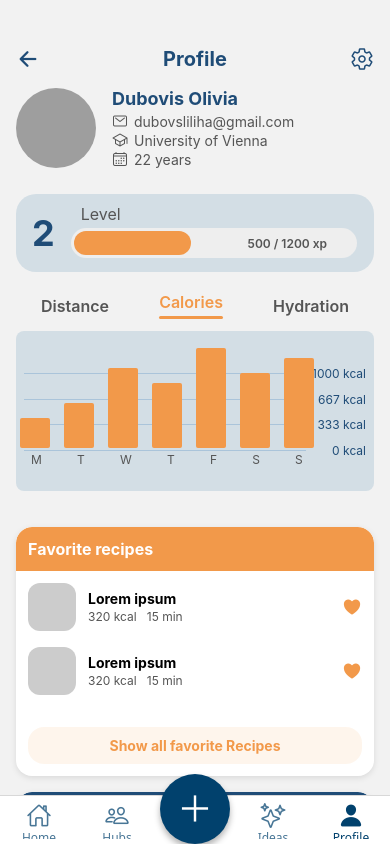
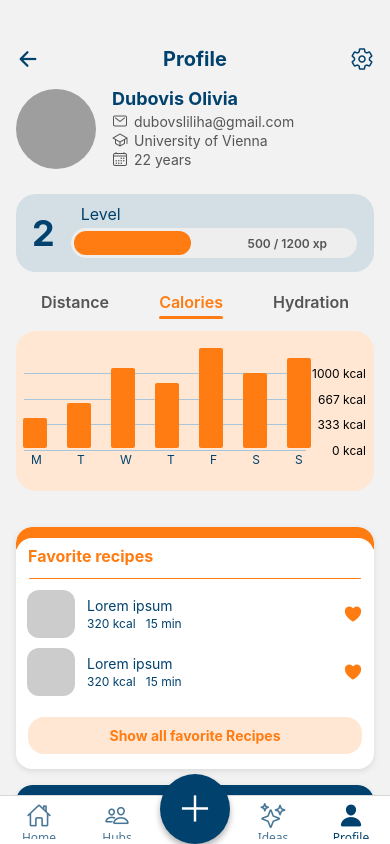
Before and after one commit to DenysGusti/m3hciss25, a React Native app: screen /Profile in a window 390 px wide. Built offline with nearby package versions, Linux system fonts and the light colour scheme; grey boxes are pictures that could not be loaded.

Commit message:
The improvement of favorite recipes and activities sections, adding the apporpriate colors

```diff
--- a/src/screens/ProfileScreen.js
+++ b/src/screens/ProfileScreen.js
@@ -3,6 +3,7 @@ import React, { useState } from 'react';
 import {ScrollView, View, Text, Image, TouchableOpacity, StyleSheet, LayoutAnimation } from 'react-native';
 import { SafeAreaProvider } from 'react-native-safe-area-context'
 import { Ionicons } from '@expo/vector-icons';
+import { colors } from '../theme/colors';
 
 // Dummy data for charts and lists
 const chartData = {
@@ -15,7 +16,13 @@ const days = ['M', 'T', 'W', 'T', 'F', 'S', 'S'];  // day labels for chart
 const categoryUnits = {
   Distance: 'km',
   Calories: 'kcal',
-  Hydration: 'L'
+  Hydration: 'ml'
+};
+
+const CATEGORY_BACKGROUNDS = {
+  Calories: colors.orangeSecondary,
+  Hydration: colors.cyanSecondary,
+  Distance: colors.blueSecondary,
 };
 
 const favoriteRecipes = [
@@ -29,14 +36,11 @@ const favoriteActivities = [
 ];
 
 // Theme colors
-const bluePrimary = '#1F4C77';       // dark blue
-const ORANGE = '#F2994A';              // orange accent
-const LIGHT_ORANGE = 'rgba(242,153,74,0.1)';  // light orange background for buttons
 const LIGHT_BLUE = 'rgba(31,76,119,0.1)';     // light blue background for buttons
 const CATEGORY_COLORS = {
-  Distance: bluePrimary,
-  Calories: ORANGE,
-  Hydration: '#2D9CDB'                // medium blue for hydration category
+  Distance: colors.bluePrimary,
+  Calories: colors.orangePrimary,
+  Hydration: colors.cyanPrimary,               // medium blue for hydration category
 };
 
 export default function ProfileScreen({ navigation }) {
@@ -48,6 +52,7 @@ export default function ProfileScreen({ navigation }) {
 
   const unit = categoryUnits[selectedCategory];
   const isHydration = selectedCategory === 'Hydration';
+  const categoryBackgroundColor = CATEGORY_BACKGROUNDS[selectedCategory] || '#fff';
 
   const displayData = isHydration
     ? currentData.map(val => val / 1000)
@@ -73,11 +78,11 @@ export default function ProfileScreen({ navigation }) {
         {/* Header Row */}
         <View style={styles.headerRow}>
           <TouchableOpacity onPress={() => navigation.navigate('Home')}>
-            <Ionicons name="arrow-back" size={24} color={bluePrimary} />
+            <Ionicons name="arrow-back" size={24} color={colors.bluePrimary} />
           </TouchableOpacity>
           <Text style={styles.headerTitle}>Profile</Text>
           <TouchableOpacity onPress={() => { /* Settings icon pressed (no action) */ }}>
-            <Ionicons name="settings-outline" size={24} color={bluePrimary} />
+            <Ionicons name="settings-outline" size={24} color={colors.bluePrimary} />
           </TouchableOpacity>
         </View>
 
@@ -146,7 +151,7 @@ export default function ProfileScreen({ navigation }) {
 </View>
 
 {/* Chart Section */}
-<View style={styles.statsSection}>
+<View style={[styles.statsSection, { backgroundColor: categoryBackgroundColor }]}>
   <View style={styles.chartGridContainer}>
 
     {/* Grid Lines + Y-axis Labels */}
@@ -186,9 +191,12 @@ export default function ProfileScreen({ navigation }) {
 
         {/* Favorite Recipes Section */}
         <View style={[styles.sectionCard, { marginTop: 16 }]}>
-          <View style={[styles.sectionHeader, { backgroundColor: ORANGE }]}>
-            <Text style={styles.sectionHeaderText}>Favorite recipes</Text>
+          <View style={[styles.sectionRecipesHeader]}>
           </View>
+          <View style={styles.headerContent}>
+            <Text style={styles.sectionHeaderTextRecipes}>Favorite recipes</Text>
+          </View>
+          <View style={styles.sectionRecipesHeaderUnderline} />
           <View style={styles.sectionContent}>
             {favoriteRecipes.map(item => (
               <View key={item.id} style={styles.favoriteItem}>
@@ -198,23 +206,26 @@ export default function ProfileScreen({ navigation }) {
                   <Text style={styles.itemTitle}>{item.title}</Text>
                   <Text style={styles.itemSubtitle}>{item.kcal} kcal   {item.time}</Text>
                 </View>
-                <Ionicons name="heart" size={20} color={ORANGE} />
+                <Ionicons name="heart" size={20} color={colors.orangePrimary} />
               </View>
             ))}
           </View>
           <TouchableOpacity
-            style={[styles.showAllButton, { backgroundColor: LIGHT_ORANGE }]}
+            style={[styles.showAllButton, { backgroundColor: colors.orangeSecondary }]}
             onPress={() => { /* Show all recipes (navigate or action) */ }}
           >
-            <Text style={[styles.showAllButtonText, { color: ORANGE }]}>Show all favorite Recipes</Text>
+            <Text style={[styles.showAllButtonText, { color: colors.orangePrimary }]}>Show all favorite Recipes</Text>
           </TouchableOpacity>
         </View>
 
         {/* Favorite Sport Activities Section */}
         <View style={[styles.sectionCard, { marginTop: 16, marginBottom: 24 }]}>
-          <View style={[styles.sectionHeader, { backgroundColor: bluePrimary }]}>
-            <Text style={styles.sectionHeaderText}>Favorite sport activities</Text>
+          <View style={[styles.sectioActivitiesnHeader]}>
           </View>
+          <View style={styles.headerContent}>
+            <Text style={styles.sectionHeaderTextActivities}>Favorite sport activities</Text>
+          </View>
+          <View style={styles.sectionActivitiesHeaderUnderline} />
           <View style={styles.sectionContent}>
             {favoriteActivities.map(item => (
               <View key={item.id} style={styles.favoriteItem}>
@@ -224,15 +235,15 @@ export default function ProfileScreen({ navigation }) {
                   <Text style={styles.itemTitle}>{item.title}</Text>
                   <Text style={styles.itemSubtitle}>{item.time}</Text>
                 </View>
-                <Ionicons name="heart" size={20} color={bluePrimary} />
+                <Ionicons name="heart" size={20} color={colors.bluePrimary} />
               </View>
             ))}
           </View>
           <TouchableOpacity
-            style={[styles.showAllButton, { backgroundColor: LIGHT_BLUE }]}
+            style={[styles.showAllButton, { backgroundColor: colors.blueSecondary }]}
             onPress={() => { /* Show all activities (navigate or action) */ }}
           >
-            <Text style={[styles.showAllButtonText, { color: bluePrimary }]}>Show all favorite Sport Activities</Text>
+            <Text style={[styles.showAllButtonText, { color: colors.bluePrimary }]}>Show all favorite Sport Activities</Text>
           </TouchableOpacity>
         </View>
       </ScrollView>
@@ -258,11 +269,11 @@ const styles = StyleSheet.create({
   headerTitle: {
     fontSize: 20,
     fontWeight: 'bold',
-    color: bluePrimary
+    color: colors.bluePrimary
   },
   profileSection: {
     flexDirection: 'row',
-    alignItems: 'flex-start',
+    alignItems: 'center',
     marginBottom: 24
   },
   profileImage: {
@@ -277,7 +288,8 @@ const styles = StyleSheet.create({
   profileName: {
     fontSize: 18,
     fontWeight: 'bold',
-    color: bluePrimary,
+    color: colors.bluePrimary,
+    alignItems: 'center',
     marginBottom: 4
   },
   profileDetailRow: {
@@ -308,10 +320,10 @@ const styles = StyleSheet.create({
     height: 160,
     paddingHorizontal: 8,
     paddingBottom: 10,
-    backgroundColor: '#D3DEE5',
     borderRadius: 8,
     position: 'relative'
   },
+
   levelContainer: {
     marginRight: 16,
     alignItems: 'center',
@@ -326,7 +338,6 @@ chartLineLabel: {
     width: 60,
     textAlign: 'right',
     fontSize: 12,
-  color: '#1F4C77'
   },
 
   barChart: {
@@ -334,14 +345,14 @@ barChart: {
     alignItems: 'flex-end',
     justifyContent: 'space-around',
     height: '100%',
+    alignItems: 'center'
   },
 
   barContainer: {
-  flex: 1,
-  alignItems: 'center',
+    flexDirection: 'row',
+    alignItems: 'right',
     justifyContent: 'flex-end',
-  marginHorizontal: 2,
-
+    marginHorizontal: 1,
   },
 
   bar: {
@@ -351,6 +362,7 @@ bar: {
 
   chartLabelsRow: {
     flexDirection: 'row',
+    alignItems: 'center',
     justifyContent: 'space-around',
     marginTop: 4
   },
@@ -358,20 +370,23 @@ chartLabelsRow: {
   chartLabel: {
     fontSize: 12,
     color: '#1F4C77',
+    alignItems: 'center',
     fontWeight: '600'
   },
 
   levelNumber: {
     fontSize: 36,
     fontWeight: 'bold',
-    color: bluePrimary,
+    color: colors.bluePrimary,
     lineHeight: 28,
     marginLeft: 16,
   },
+
   levelLabel: {
     fontSize: 16,
     left: 10,
     color: '#555',
+    color: colors.bluePrimary,
     marginBottom: 4,
   },
   xpBarContainer: {
@@ -397,7 +412,7 @@ chartLabel: {
     justifyContent: 'center'
   },
   xpBarFill: {
-    backgroundColor: ORANGE,
+    backgroundColor: colors.orangePrimary,
     height: '100%',
     borderRadius: 20,
     justifyContent: 'center',
@@ -416,15 +431,14 @@ chartLabel: {
 
 
   statsSection: {
-    backgroundColor: '#D3DEE5',
     marginBottom: 20,
     borderRadius: 20,
+    elevation: 4,
   },
 
   statsTabs: {
     flexDirection: 'row',
     justifyContent: 'space-around',
-    alignItems: 'center',
     marginBottom: 12
   },
   statsTabText: {
@@ -459,11 +473,25 @@ chartLabel: {
   },
   barContainer: {
     flex: 1,
-    marginHorizontal: 7,
+    marginHorizontal: 10,
     alignItems: 'left'
   },
+  sectionRecipesHeaderUnderline: {
+    height: 1,
+    alignSelf: 'center',
+    backgroundColor: colors.orangePrimary,
+    width: '93%',
+    borderRadius: 2,
+  },
+  sectionActivitiesHeaderUnderline: {
+    height: 1,
+    alignSelf: 'center',
+    backgroundColor: colors.bluePrimary,
+    width: '93%',
+    borderRadius: 2,
+  },
   bar: {
-    width: 30,
+    width: 24,
     borderRadius: 2
   },
   chartLabelsRow: {
@@ -471,6 +499,7 @@ chartLabel: {
     justifyContent: 'space-between',
     marginTop: 4,
     paddingHorizontal: 18,
+
     marginBottom: 10
   },
   chartGridLine: {
@@ -481,7 +510,7 @@ chartLabel: {
   },
   chartLabel: {
     fontSize: 12,
-    color: '#555'
+    color: colors.bluePrimary
   },
 
 
@@ -489,31 +518,54 @@ chartLabel: {
   sectionCard: {
     backgroundColor: '#fff',
     borderRadius: 16,
-    paddingBottom: 12,
     overflow: 'hidden',
-    elevation: 3,
     shadowColor: '#000',
     shadowOpacity: 0.1,
     shadowOffset: { width: 0, height: 2 },
     shadowRadius: 6,
   },
-  sectionHeader: {
-    padding: 12,
+  sectionRecipesHeader: {
+    backgroundColor: colors.orangePrimary, // solid orange bar
+    padding: 10,
+    paddingBottom: 12,
     borderTopLeftRadius: 16,
     borderTopRightRadius: 16,
   },
-  sectionHeaderText: {
-    color: '#fff',
+  sectioActivitiesnHeader: {
+    backgroundColor: colors.bluePrimary, // solid orange bar
+    padding: 10,
+    paddingBottom: 12,
+    borderTopLeftRadius: 16,
+    borderTopRightRadius: 16,
+  },
+
+  headerContent: {
+    backgroundColor: '#fff',
+    paddingHorizontal: 12,
+    paddingTop: 8,
+    paddingBottom: 12,
+    borderTopLeftRadius: 16,
+    borderTopRightRadius: 16,
+    marginTop: -11,
+  },
+  sectionHeaderTextRecipes: {
+    color: colors.orangePrimary,
+    fontWeight: 'bold',
+    fontSize: 16,
+  },
+
+  sectionHeaderTextActivities: {
+    color: colors.bluePrimary,
     fontWeight: 'bold',
     fontSize: 16,
   },
   sectionContent: {
-    padding: 12,
+    padding: 11,
   },
   favoriteItem: {
     flexDirection: 'row',
     alignItems: 'center',
-    marginBottom: 16,
+    marginBottom: 10,
   },
   itemImagePlaceholder: {
     width: 48,
@@ -526,20 +578,22 @@ chartLabel: {
     flex: 1,
   },
   itemTitle: {
-    fontWeight: 'bold',
     fontSize: 14,
     marginBottom: 2,
+    color : colors.bluePrimary
   },
   itemSubtitle: {
     fontSize: 12,
     color: '#555',
+    color : colors.bluePrimary
   },
   showAllButton: {
     marginHorizontal: 12,
-    marginTop: 4,
     paddingVertical: 10,
     borderRadius: 16,
     alignItems: 'center',
+    marginBottom: 15,
+    elevation: 4,
   },
   showAllButtonText: {
     fontWeight: 'bold',
```
Lines whose indentation alone changed are shown as unchanged.
